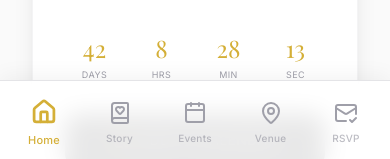
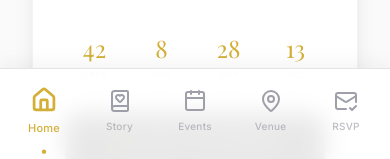
Before and after one commit to MaahdiCodes/marriage-card, a React (Vite) app: page / in a window 390 px wide. Shown: the part 678-837 px from the top of the page. Built offline with nearby package versions, Linux system fonts and the light colour scheme; a web font is replaced by a local one.

Commit message:
Increase bottom padding of navigation for mobile devices

```diff
--- a/src/components/Navigation.tsx
+++ b/src/components/Navigation.tsx
@@ -16,7 +16,7 @@ const Navigation = ({ activeTab, setActiveTab }: NavigationProps) => {
   ];
 
   return (
-    <div className="absolute bottom-0 w-full bg-white/90 backdrop-blur-md border-t border-zinc-200 px-4 py-3 flex justify-between items-center z-50 shadow-[0_-4px_20px_rgba(0,0,0,0.05)]">
+    <div className="absolute bottom-0 w-full bg-white/90 backdrop-blur-md border-t border-zinc-200 px-4 pt-3 pb-6 md:pb-3 flex justify-between items-center z-50 shadow-[0_-4px_20px_rgba(0,0,0,0.05)]">
       {navItems.map((item) => {
         const Icon = item.icon;
         const isActive = activeTab === item.id;
```
